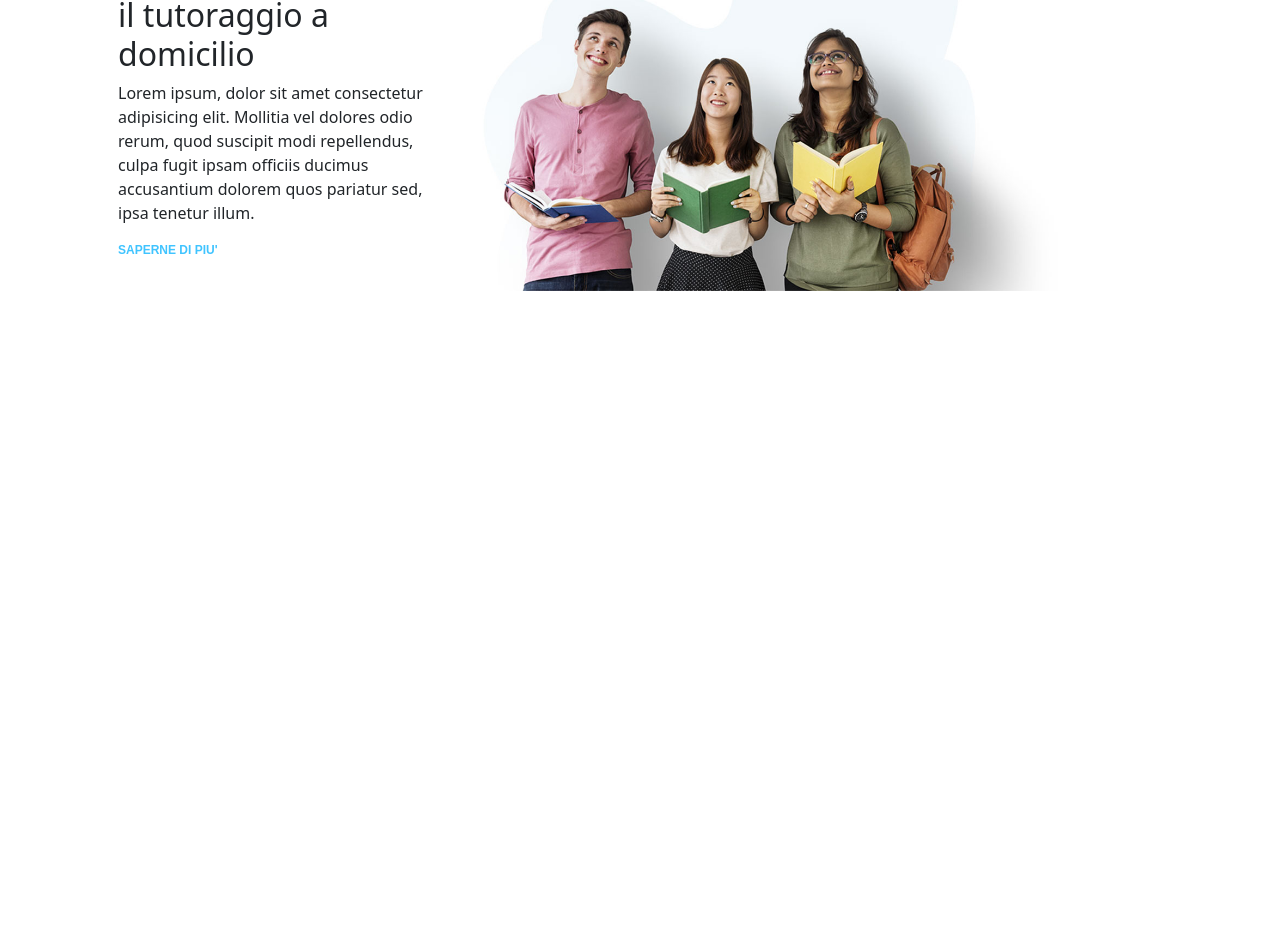
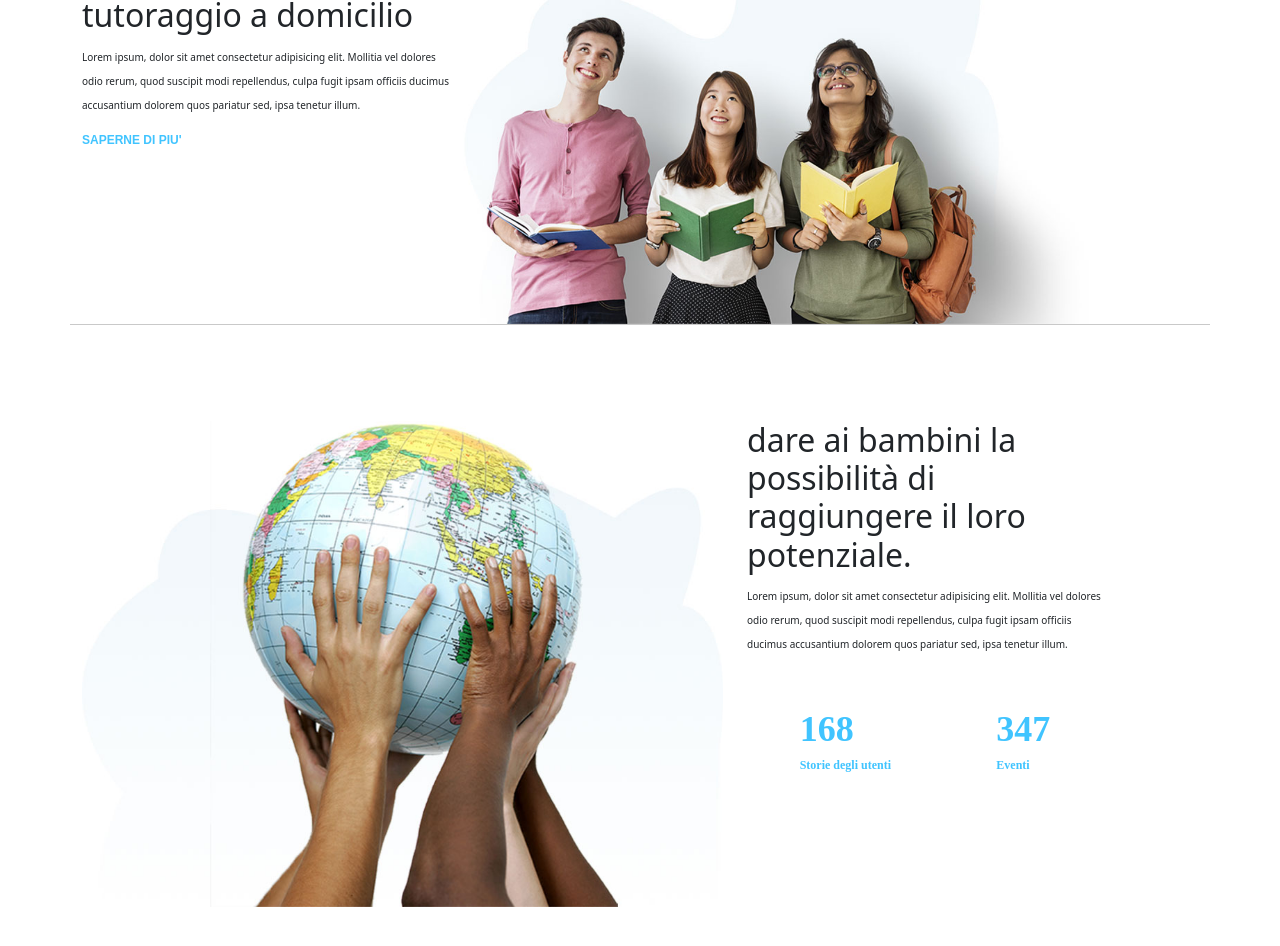
Before and after one commit to WalterCorsini/proj-html-vuejs, a Vue app: page / in a window 1280 px wide. Shown: the part 778-1724 px from the top of the page. Before the commit the page ends 1149 px from the top, so only its background shows below. Built offline with nearby package versions, Linux system fonts and the light colour scheme.

Commit message:
add section children

```diff
--- /dev/null
+++ b/src/components/HomePageChildren.vue
@@ -0,0 +1,73 @@
+<script>
+export default {
+    data() {
+        return {
+        }
+    }
+}
+</script>
+
+<template>
+    <div class="container pt-5">
+        <div class="row">
+            <div class="col-7 my-5">
+                <img src="../assets/img/home-page/_4.jpg" alt="">
+            </div>
+            <div class="col-4 pt-5">
+                <h2>
+                    dare ai bambini la possibilità di raggiungere il loro potenziale.
+                </h2>
+                <span>
+                    Lorem ipsum, dolor sit amet consectetur adipisicing elit. Mollitia vel dolores odio rerum, quod
+                    suscipit modi repellendus, culpa fugit ipsam officiis ducimus accusantium dolorem quos pariatur sed,
+                    ipsa tenetur illum.
+                </span>
+                <div class="d-flex justify-content-around">
+                <div class="count">
+                    <span class="mt-5 d-flex flex-column">
+                        <a href="">168</a>
+                        <span>Storie degli utenti</span>
+                    </span>
+                </div>
+                <div class="count">
+                    <span class="mt-5 d-flex flex-column">
+                        <a href="">347</a>
+                        <span>Eventi</span>
+                    </span>
+                </div>
+            </div>
+            </div>
+        </div>
+    </div>
+</template>
+
+<style scoped lang="scss">
+.container {
+    border-top: 1px solid rgb(201, 201, 201);
+
+    span{
+        font-size: 10px;
+    }
+    .count span:first-child{
+        font-family: serif;
+        font-size: 36px;
+        color: #40C4FF;
+        font-weight: 700;
+        display: block;
+        cursor: pointer;
+        span{
+            font-size: 12px;
+        }
+        a {
+            text-decoration: none;
+            color: #40C4FF;
+        }
+    }
+    img{
+        width:100%;
+    };
+    .count{
+
+    }
+}
+</style>
--- a/src/components/HomePageTutorAtHome.vue
+++ b/src/components/HomePageTutorAtHome.vue
@@ -1,23 +1,25 @@
 <script>
-export default{
-    data(){
-        return{
+export default {
+    data() {
+        return {
         }
     }
 }
 </script>
 
 <template>
-    <div class="container p-5">
+    <div class="container d-flex pt-5">
         <div class="row">
-            <div class="col-4 my-5">
+            <div class="col-4 mt-5">
                 <h2>
                     Il nome di fiducia per il tutoraggio a domicilio
                 </h2>
-                <span>
-                    Lorem ipsum, dolor sit amet consectetur adipisicing elit. Mollitia vel dolores odio rerum, quod suscipit modi repellendus, culpa fugit ipsam officiis ducimus accusantium dolorem quos pariatur sed, ipsa tenetur illum.
+                <span class="mb-5">
+                    Lorem ipsum, dolor sit amet consectetur adipisicing elit. Mollitia vel dolores odio rerum, quod
+                    suscipit modi repellendus, culpa fugit ipsam officiis ducimus accusantium dolorem quos pariatur sed,
+                    ipsa tenetur illum.
                 </span>
-                <span class="my-3">
+                <span class="mt-3">
                     <a href="">SAPERNE DI PIU'</a>
                 </span>
             </div>
@@ -29,22 +31,30 @@ export default{
 </template>
 
 <style scoped lang="scss">
-span:last-child{
+.container {
+    .row{
+        --bs-gutter-x: 0 ;
+    }
+    span{
+        font-size: 10px;
+    }
+    span:last-child {
         font-family: sans-serif;
         font-weight: 800;
         font-size: 12px;
         display: block;
-
         cursor: pointer;
-    a{
+        a {
             text-decoration: none;
             color: #40C4FF;
         }
-    &:hover::after{
+        &:hover::after {
             content: " >";
             color: #40C4FF;
         }
     }
-
-
+    img{
+        width:100%;
+    };
+}
 </style>
--- a/src/pages/HomePage.vue
+++ b/src/pages/HomePage.vue
@@ -2,12 +2,14 @@
 import HeroHomePage from "../components/HeroHomePage.vue";
 import HomePageTutor from "../components/HomePageTutor.vue";
 import HomePageTutorAtHome from "../components/HomePageTutorAtHome.vue";
+import HomePageChildren from "../components/HomePageChildren.vue";
 
 export default {
     components:{
         HeroHomePage,
         HomePageTutor,
         HomePageTutorAtHome,
+        HomePageChildren,
     },
     data() {
         return {
@@ -21,6 +23,7 @@ export default {
     <HeroHomePage />
     <HomePageTutor />
     <HomePageTutorAtHome />
+    <HomePageChildren />
 </template>
 
 <style scoped lang="scss">
```
Also changed, not shown: src/assets/img/home-page/_4.jpg (renamed from src/assets/img/home-page/img-sezione-4.jpg). Lines whose indentation alone changed are shown as unchanged.
